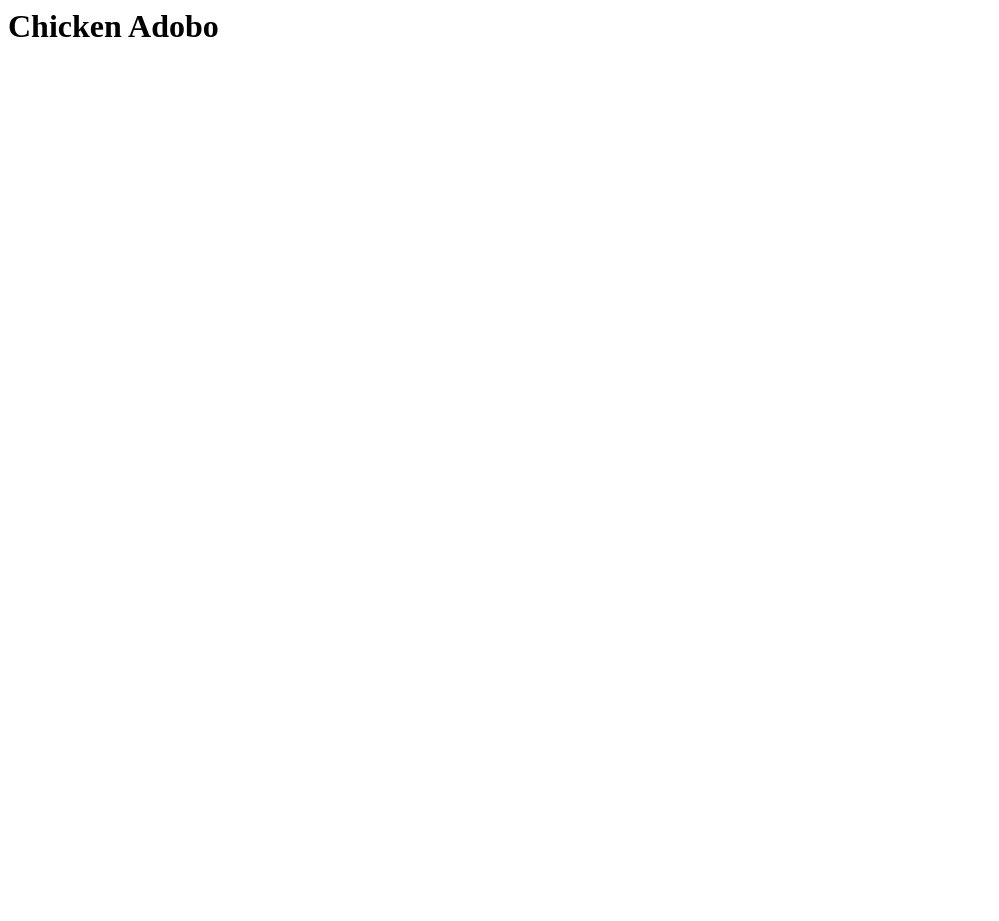
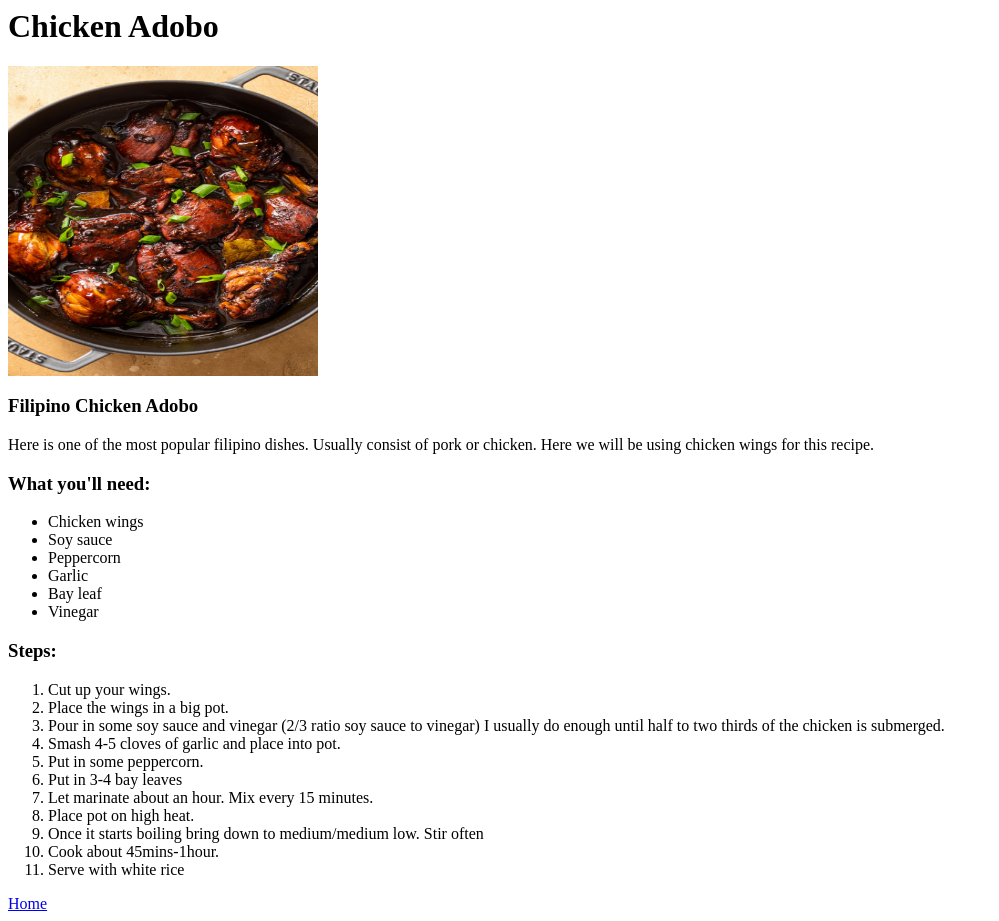
Before and after one commit to kleeklee07/odin-recipes, a plain HTML site: page recipes/adobo.html in a window 1280 px wide. Shown: the whole page, without its empty margins (0-999 px from the left). Before the commit the page ends 800 px from the top, so only its background shows below. Drawn offline with Linux system fonts and the light colour scheme; files whose address does not match are found by name.

Commit message:
finished adobo ingredients and steps. working on pork tacos. just added pork photo

```diff
--- a/recipes/adobo.html
+++ b/recipes/adobo.html
@@ -1 +1,40 @@
-<h1>Chicken Adobo</h1>
+<body>
+    <h1>Chicken Adobo</h1>
+
+    <img src="/home/kleeklee/repos/odin-recipes/images/adobo.jpg" alt="Chicken Adobo Photo" height="310" width="310">
+    <h3>Filipino Chicken Adobo</h3>
+
+    <p>Here is one of the most popular filipino dishes. Usually consist of pork or chicken. Here we will be using chicken wings for this recipe.</p>
+
+    <h3>What you'll need:</h3>
+
+    <ul>
+        <li>Chicken wings</li>
+        <li>Soy sauce</li>
+        <li>Peppercorn</li>
+        <li>Garlic</li>
+        <li>Bay leaf</li>
+        <li>Vinegar</li>
+    </ul>
+
+    <h3>Steps:</h3>
+
+    <ol>
+        <li>Cut up your wings.</li>
+        <li>Place the wings in a big pot.</li>
+        <li>Pour in some soy sauce and vinegar (2/3 ratio soy sauce to vinegar) I usually do enough until half to two thirds of the chicken is submerged.</li>
+        <li>Smash 4-5 cloves of garlic and place into pot.</li>
+        <li>Put in some peppercorn.</li>
+        <li>Put in 3-4 bay leaves</li>
+        <li>Let marinate about an hour. Mix every 15 minutes.</li>
+        <li>Place pot on high heat.</li>
+        <li>Once it starts boiling bring down to medium/medium low. Stir often</li>
+        <li>Cook about 45mins-1hour.</li>
+        <li>Serve with white rice</li>
+    </ol>
+
+
+</body>
+
+
+<a href="../index.html">Home</a>
```
Also changed, not shown: index.html (+5 -0 lines), recipes/pork_tacos.html (added, +5 -0 lines), images/Pork_Belly_Tacos.jpg (added), images/adobo.jpg (added).
